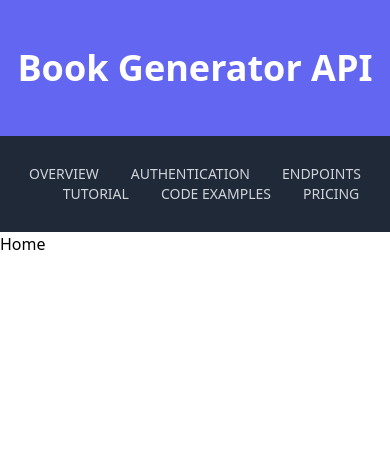
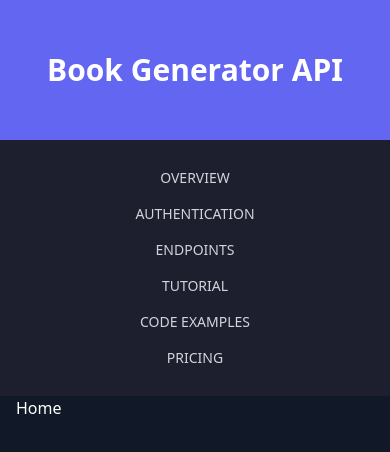
Before and after one commit to Adityaat2810/BookAI-assignment, a React (Vite) app: page / in a window 390 px wide. Shown: the top 452 px of the page. Built offline with nearby package versions, Linux system fonts and the light colour scheme.

Commit message:
fixed header

```diff
--- a/src/App.jsx
+++ b/src/App.jsx
@@ -1,24 +1,24 @@
-import { Header } from "./components/header"
+import React from 'react';
 import { BrowserRouter, Routes, Route } from "react-router-dom";
+import { Header } from "./components/header";
 import Pricing from "./pages/pricing";
-
 
 export default function App() {
   return (
-    <div>
-      <Header/>
+      <div className="min-h-screen bg-gray-900"> {/* Adjusted background color */}
+        <Header />
+        <main className="container mx-auto px-4 w-full ">
+          <Routes>
+            <Route path="/" element={<div className="text-white">Home</div>} />
+            <Route path="/overview" element={<div className="text-white">Overview</div>} />
+            <Route path="/authentication" element={<div className="text-white">Authentication</div>} />
+            <Route path="/endpoints" element={<div className="text-white">Endpoints</div>} />
+            <Route path="/tutorial" element={<div className="text-white">Tutorial</div>} />
+            <Route path="/code-examples" element={<div className="text-white">Code Examples</div>} />
+            <Route path="/pricing" element={<Pricing/>} />
+          </Routes>
+        </main>
+      </div>
 
-      <Routes>
-
-        <Route path="/" element={<div>Home</div>} />
-        <Route path="/overview" element={<div>ho</div>} />
-        <Route path="/authentication" element={<div>ho</div>} />
-        <Route path="/endpoints" element={<div>ho</div>} />
-        <Route path="/tutorial" element={<div>ho</div>} />
-        <Route path="/pricing" element={<Pricing/>} />
-
-
-      </Routes>
-    </div>
-  )
+  );
 }
--- a/src/components/header.jsx
+++ b/src/components/header.jsx
@@ -1,53 +1,54 @@
-import React from 'react';
+import React, { useState, useEffect } from 'react';
+import { Link } from 'react-router-dom';
 
 export const Header = () => {
+  const [isScrolled, setIsScrolled] = useState(false);
+
+  useEffect(() => {
+    const handleScroll = () => {
+      if (window.scrollY > 0) {
+        setIsScrolled(true);
+      } else {
+        setIsScrolled(false);
+      }
+    };
+
+    window.addEventListener('scroll', handleScroll);
+
+    return () => {
+      window.removeEventListener('scroll', handleScroll);
+    };
+  }, []);
+
   return (
-    <header className="w-full">
-      <div className="bg-[#6366f1] text-white py-12">
-        <h1 className="text-4xl font-bold text-center">Book Generator API</h1>
-      </div>
-      <nav
-        className="bg-gray-800  text-gray-300 py-7 flex flex-wrap
-        justify-center space-x-8"
-      >
-        <a href="/overview"
-          className="text-sm hover:text-white transition-colors
-            duration-200"
-        >
+    <header className="w-full sticky top-0 z-10">
+      {!isScrolled && (
+        <div className="bg-[#6366f1] text-white py-10">
+          <h1 className="text-3xl sm:text-4xl font-bold text-center py-3">
+            Book Generator API
+          </h1>
+        </div>
+      )}
+
+      <nav className="bg-[#1e1f2e] text-gray-300 py-7 flex flex-col sm:flex-row justify-center sm:space-x-8 space-y-4 sm:space-y-0 items-center">
+        <Link to="/overview" className="text-sm hover:text-white transition-colors duration-200">
           OVERVIEW
-        </a>
-        <a href="/authentication"
-          className="text-sm hover:text-white transition-colors duration-200"
-        >
+        </Link>
+        <Link to="/authentication" className="text-sm hover:text-white transition-colors duration-200">
           AUTHENTICATION
-        </a>
-
-        <a
-          href="/endpoints"
-          className="text-sm hover:text-white transition-colors duration-200"
-        >
+        </Link>
+        <Link to="/endpoints" className="text-sm hover:text-white transition-colors duration-200">
           ENDPOINTS
-        </a>
-
-        <a
-          href="/tutorial"
-          className="text-sm hover:text-white transition-colors duration-200"
-        >
+        </Link>
+        <Link to="/tutorial" className="text-sm hover:text-white transition-colors duration-200">
           TUTORIAL
-        </a>
-
-        <a
-          href="/code-examples"
-          className="text-sm hover:text-white transition-colors
-          duration-200">
+        </Link>
+        <Link to="/code-examples" className="text-sm hover:text-white transition-colors duration-200">
           CODE EXAMPLES
-        </a>
-        <a
-          href="/pricing"
-          className="text-sm hover:text-white transition-colors
-          duration-200">
+        </Link>
+        <Link to="/pricing" className="text-sm hover:text-white transition-colors duration-200">
           PRICING
-        </a>
+        </Link>
       </nav>
     </header>
   );
```
